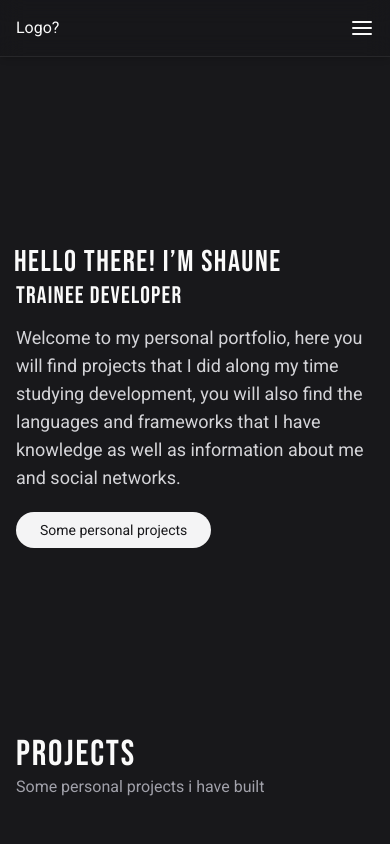
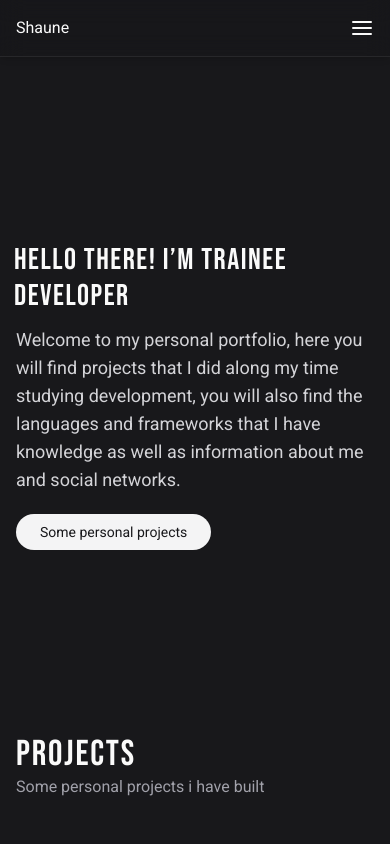
Before and after one commit to ImShaune/Personal-Portfolio, a Next.js app: page / in a window 390 px wide. Shown: the top 844 px of the page. Built offline with nearby package versions, Linux system fonts and the light colour scheme.

Commit message:
framer motion

```diff
--- a/package.json
+++ b/package.json
@@ -10,7 +10,10 @@
   },
   "dependencies": {
     "clsx": "^2.0.0",
+    "framer-motion": "^10.16.5",
+    "install": "^0.13.0",
     "next": "^14.0.1",
+    "npm": "^10.2.4",
     "react": "^18.2.0",
     "react-dom": "^18.2.0",
     "react-icons": "^4.11.0",
--- a/src/app/layout.tsx
+++ b/src/app/layout.tsx
@@ -18,7 +18,7 @@ const bebas = Bebas_Neue({
 });
 
 export const metadata: Metadata = {
-  title: 'Create Next App',
+  title: 'Shaune Portfolio',
   description: 'Generated by create next app',
 }
 
--- a/src/components/AboutSection.tsx
+++ b/src/components/AboutSection.tsx
@@ -6,7 +6,7 @@ import { CustomLink } from "./CustomLink";
 export function AboutSection() {
     return (
         <section id="aboutme" className="mt-10 scroll-mt-28">
-            <Heading title="About Me" desc="Let me know something about me" />
+            <Heading title="About Me" desc="I want to tell you a little about myself" />
 
             <div className="flex gap-4 flex-col md:flex-row items-center">
                 <div className="h-80 w-80 shrink-0 overflow-hidden rounded-full">
@@ -20,9 +20,9 @@ export function AboutSection() {
                 </div>
 
                 <div className="space-y-2">
-                    <p>Hii 👋🏼 My name is Nahuel</p>
+                    <p>Hi 👋🏼 My name is Nahuel</p>
                     <p className="text-zinc-400">
-                    I am 24 years old, development student. I am a graphic designer and graphic motions designer. Since I was a kid I always followed the thread to technology and I’m looking for my trainee IT experience.
+                    I am 24 years old, development student. I am a graphic designer and motions graphic designer. Since I was a kid I always followed the thread to technology and I’m looking for my trainee IT experience.
                     </p>
                     <ul className="flex gap-2 mt-4">
                         {socialLinks.map(({ icon: Icon, href }, index) =>{
--- a/src/components/HeroSection.tsx
+++ b/src/components/HeroSection.tsx
@@ -1,16 +1,14 @@
 import Image from 'next/image';
 import { CustomLink } from "./CustomLink";
+import { motion } from 'framer-motion';
 
 export function HeroSection() {
     return (
         <section id='home' className="grid md:grid-cols-2 items-center h-[calc(100vh-70px)] max-h-[678px] scroll-mt-28">
             <div>
                 <h1 className="font-title tracking-wider text-3xl sm:text-4xl -ml-0.5">
-                    Hello there! I’m Shaune
+                    Hello there! I’m trainee developer
                 </h1>
-                <h2 className='font-title tracking-wider text-2xl sm:text-2xl -ml-0.3'>
-                    Trainee developer
-                </h2>
                 <p className="text-lg mb-1 text-zinc-300 mt-3">
                 Welcome to my personal portfolio, here you will find projects that I did along my time studying development, you will also find the languages and frameworks that I have knowledge as well as information about me and social networks.
                 </p>
--- a/src/components/Navigation.tsx
+++ b/src/components/Navigation.tsx
@@ -18,7 +18,7 @@ export function Navigation() {
   return (
     <nav className="py-4 border-b border-zinc-800 shadow-md sticky top-0 z-10 bg-zinc-900/20 backdrop-blur-md">
       <div className="max-w-7xl mx-auto px-4 md:px-8 flex justify-between items-center">
-        <p>Logo?</p>
+        <p>Shaune</p>
         <div
           className="md:hidden cursor-pointer"
           onClick={() => setNavOpen((prevState) => !prevState)}
```
Also changed, not shown: 1 other file (tests, documents, lock files or other folders).
